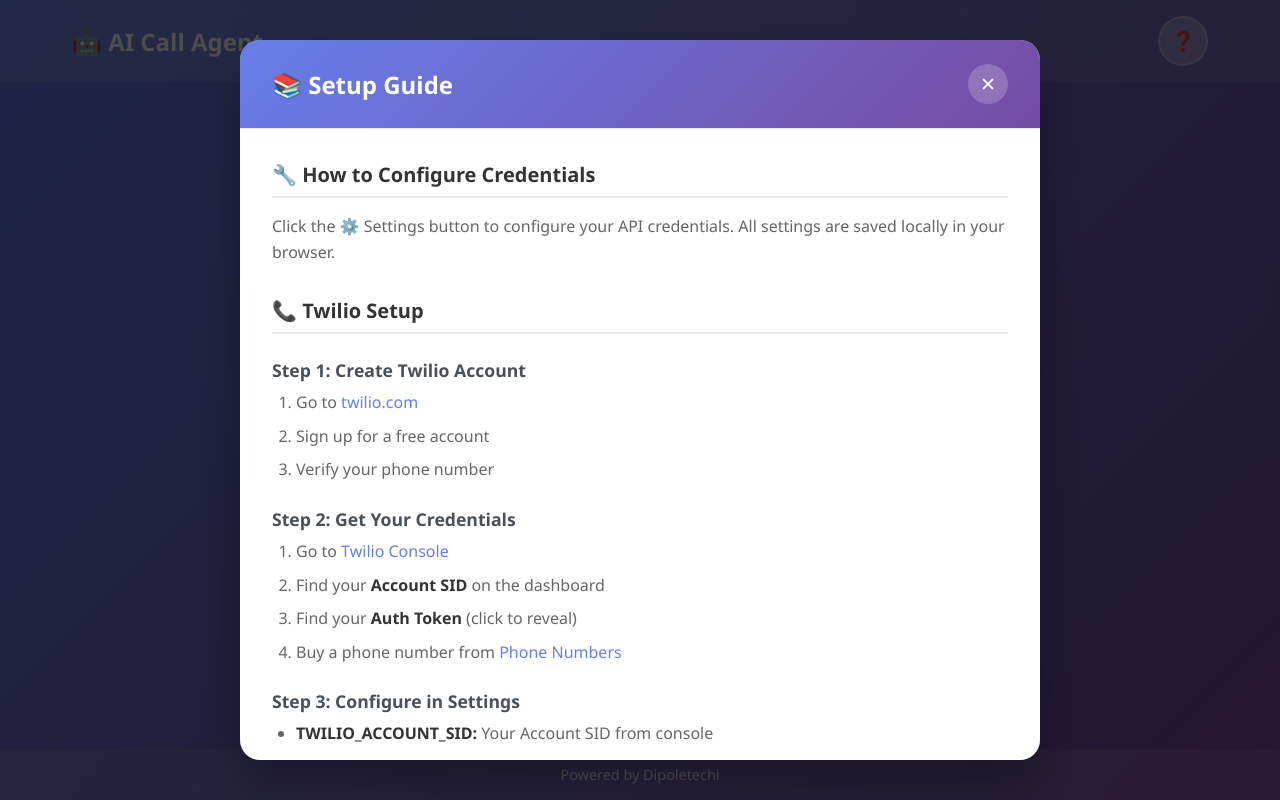
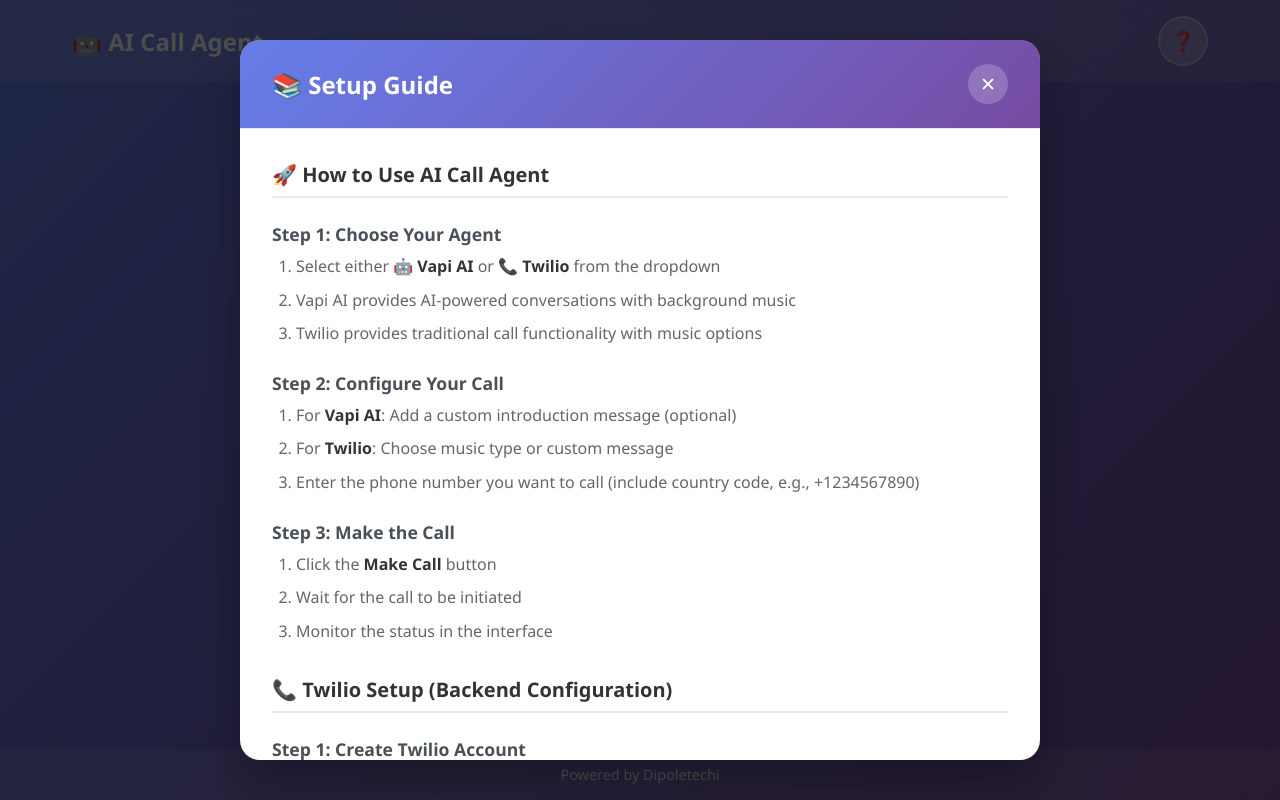
Before and after one commit to dipoletechi/AICallAgent, a React (Create React App) app in the folder frontend/: page / in a window 1280 px wide. Both pictures are taken after a click on the button "Help & Setup Guide". Built offline with nearby package versions, Linux system fonts and the light colour scheme; no server answers.

Commit message:
Update help documentation to reflect settings removal and backend configuration

```diff
--- a/frontend/src/components/Help.tsx
+++ b/frontend/src/components/Help.tsx
@@ -20,12 +20,33 @@
 
         <div className="help-content">
           <div className="help-section">
-            <h3>🔧 How to Configure Credentials</h3>
-            <p>Click the ⚙️ Settings button to configure your API credentials. All settings are saved locally in your browser.</p>
+            <h3>🚀 How to Use AI Call Agent</h3>
+            <div className="help-steps">
+              <h4>Step 1: Choose Your Agent</h4>
+              <ol>
+                <li>Select either <strong>🤖 Vapi AI</strong> or <strong>📞 Twilio</strong> from the dropdown</li>
+                <li>Vapi AI provides AI-powered conversations with background music</li>
+                <li>Twilio provides traditional call functionality with music options</li>
+              </ol>
+
+              <h4>Step 2: Configure Your Call</h4>
+              <ol>
+                <li>For <strong>Vapi AI</strong>: Add a custom introduction message (optional)</li>
+                <li>For <strong>Twilio</strong>: Choose music type or custom message</li>
+                <li>Enter the phone number you want to call (include country code, e.g., +1234567890)</li>
+              </ol>
+
+              <h4>Step 3: Make the Call</h4>
+              <ol>
+                <li>Click the <strong>Make Call</strong> button</li>
+                <li>Wait for the call to be initiated</li>
+                <li>Monitor the status in the interface</li>
+              </ol>
+            </div>
           </div>
 
           <div className="help-section">
-            <h3>📞 Twilio Setup</h3>
+            <h3>📞 Twilio Setup (Backend Configuration)</h3>
             <div className="help-steps">
               <h4>Step 1: Create Twilio Account</h4>
               <ol>
@@ -42,17 +63,20 @@
                 <li>Buy a phone number from <a href="https://console.twilio.com/us1/develop/phone-numbers/manage/incoming" target="_blank" rel="noopener noreferrer">Phone Numbers</a></li>
               </ol>
 
-              <h4>Step 3: Configure in Settings</h4>
+              <h4>Step 3: Configure Backend</h4>
               <ul>
+                <li>Copy <code>backend/env.example</code> to <code>backend/.env</code></li>
+                <li>Replace placeholder values with your actual credentials:</li>
                 <li><strong>TWILIO_ACCOUNT_SID:</strong> Your Account SID from console</li>
                 <li><strong>TWILIO_AUTH_TOKEN:</strong> Your Auth Token from console</li>
                 <li><strong>TWILIO_PHONE_NUMBER:</strong> Your purchased phone number (format: +1234567890)</li>
+                <li><strong>BASE_URL:</strong> Your public URL (use ngrok for local testing)</li>
               </ul>
             </div>
           </div>
 
           <div className="help-section">
-            <h3>🤖 Vapi AI Setup</h3>
+            <h3>🤖 Vapi AI Setup (Backend Configuration)</h3>
             <div className="help-steps">
               <h4>Step 1: Create Vapi Account</h4>
               <ol>
@@ -73,35 +97,39 @@
                 <li>Buy a phone number and copy the Phone Number ID</li>
               </ol>
 
-              <h4>Step 3: Configure in Settings</h4>
+              <h4>Step 3: Configure Backend</h4>
               <ul>
+                <li>Copy <code>backend/env.example</code> to <code>backend/.env</code></li>
+                <li>Replace placeholder values with your actual credentials:</li>
                 <li><strong>VAPI_API_KEY:</strong> Your API key from dashboard</li>
                 <li><strong>VAPI_ASSISTANT_ID:</strong> Your assistant ID</li>
                 <li><strong>VAPI_PHONE_NUMBER_ID:</strong> Your phone number ID</li>
+                <li><strong>BASE_URL:</strong> Your public URL (use ngrok for local testing)</li>
               </ul>
             </div>
           </div>
 
           <div className="help-section">
-            <h3>🚀 How to Make Calls</h3>
+            <h3>🔧 Backend Setup</h3>
             <ol>
-              <li>Configure your credentials using the Settings panel</li>
-              <li>Choose between <strong>Vapi AI</strong> or <strong>Twilio</strong> provider</li>
-              <li>Enter the phone number you want to call (include country code, e.g., +1234567890)</li>
-              <li>For Twilio: Select music type or custom message</li>
-              <li>For Vapi: Add custom message if needed</li>
-              <li>Click <strong>Make Call</strong> button</li>
+              <li>Navigate to the <code>backend</code> directory</li>
+              <li>Copy <code>env.example</code> to <code>.env</code></li>
+              <li>Fill in your actual API credentials in the <code>.env</code> file</li>
+              <li>Install dependencies: <code>npm install</code></li>
+              <li>Start the backend server: <code>npm start</code></li>
+              <li>For local testing, use <a href="https://ngrok.com" target="_blank" rel="noopener noreferrer">ngrok</a> to expose your local server</li>
             </ol>
           </div>
 
           <div className="help-section">
             <h3>⚠️ Important Notes</h3>
             <ul>
-              <li>All credentials are stored locally in your browser</li>
-              <li>Never share your API keys with others</li>
+              <li>This application requires backend configuration with your API credentials</li>
+              <li>Never commit your <code>.env</code> file to version control</li>
               <li>Twilio requires a public URL for webhooks (use ngrok for local testing)</li>
               <li>Vapi calls work with AI-powered conversations</li>
               <li>Twilio calls play music or custom messages</li>
+              <li>Make sure your backend server is running before making calls</li>
             </ul>
           </div>
 
@@ -111,6 +139,7 @@
               <li><a href="https://www.twilio.com/docs" target="_blank" rel="noopener noreferrer">Twilio Documentation</a></li>
               <li><a href="https://docs.vapi.ai" target="_blank" rel="noopener noreferrer">Vapi Documentation</a></li>
               <li><a href="https://ngrok.com" target="_blank" rel="noopener noreferrer">ngrok (for local webhooks)</a></li>
+              <li><a href="https://nodejs.org" target="_blank" rel="noopener noreferrer">Node.js (for backend)</a></li>
             </ul>
           </div>
         </div>
```
